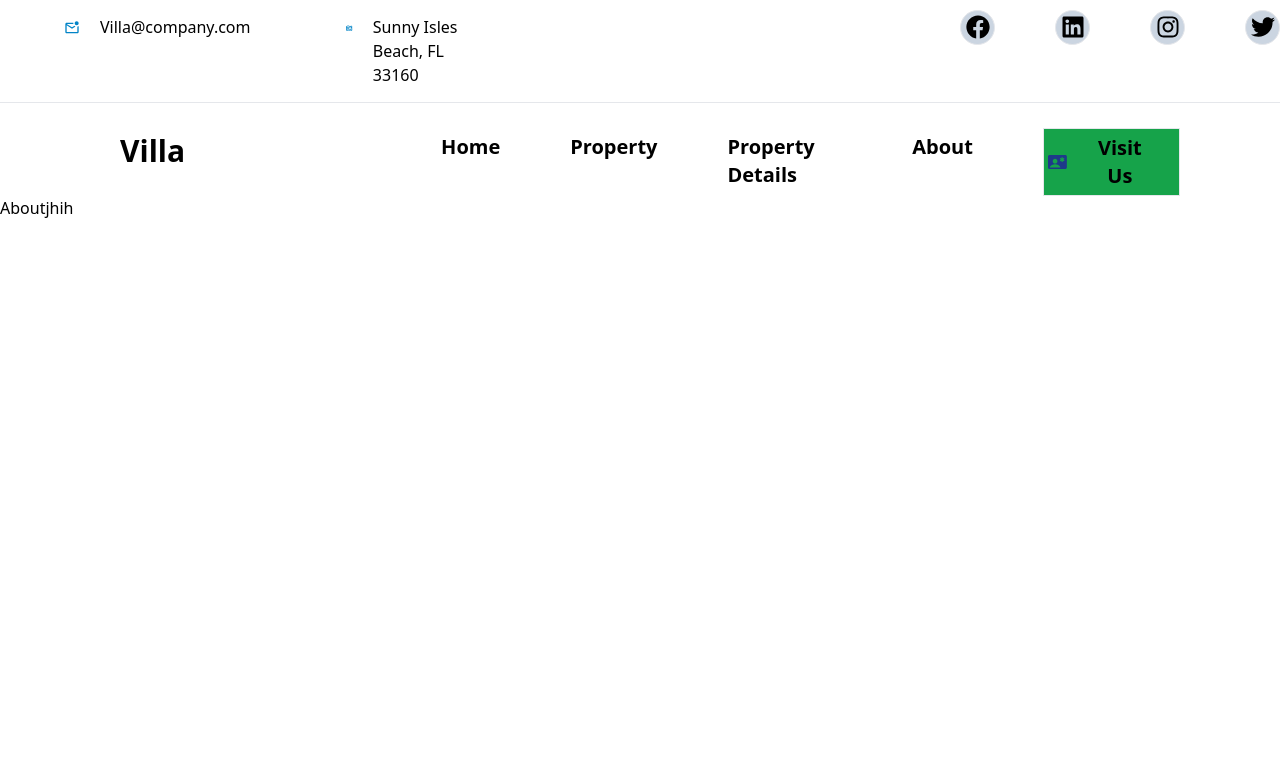
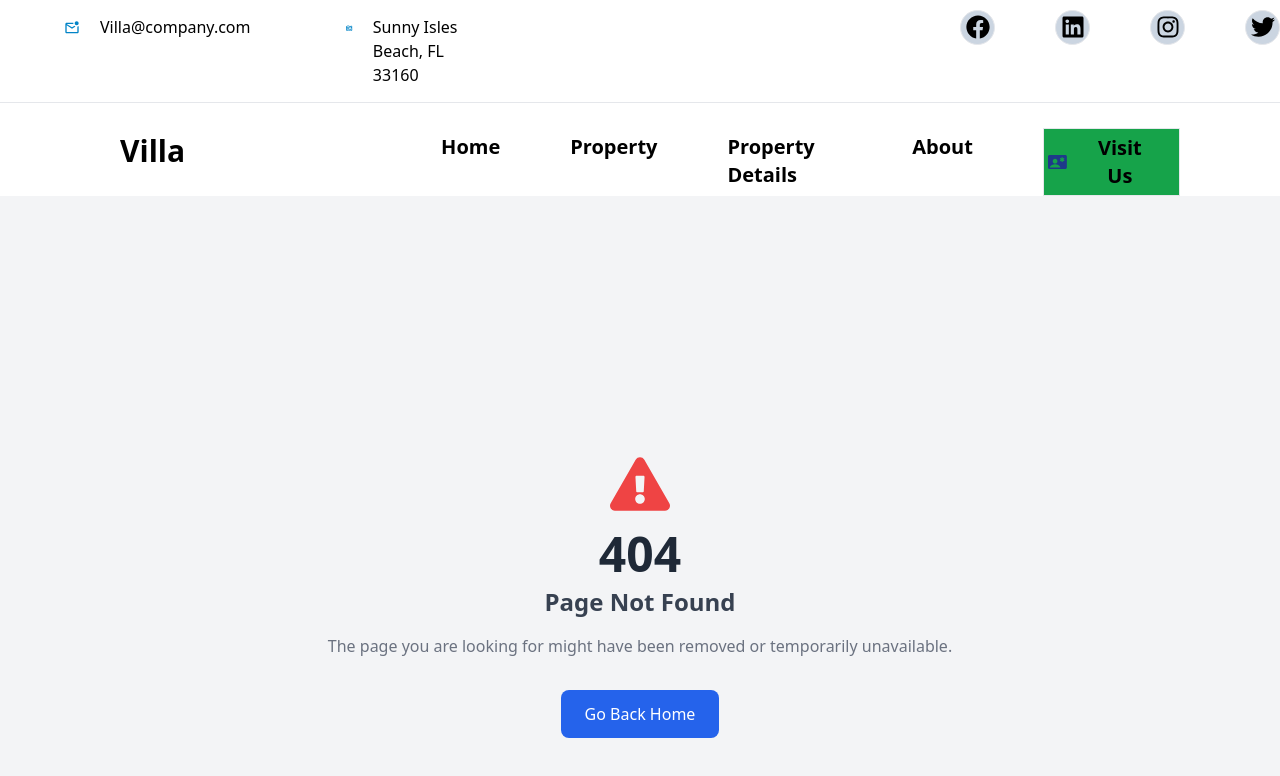
Before and after one commit to saravanan642/Hotel-React, a React (Create React App) app: page /about in a window 1280 px wide. Shown: the top 776 px of the page. Built offline with nearby package versions, Linux system fonts and the light colour scheme.

Commit message:
updated  Property.js

```diff
--- a/src/App.js
+++ b/src/App.js
@@ -3,9 +3,9 @@ import { Routes, Route } from 'react-router-dom';
 
 import Mainheader from "./Components/Mainheader";
 import Image from "./Components/Image"
-import About from "./Components/About";
 import Deatils from "./Components/Deatils";
 import PageNotFound from "./Components/PageNotFound";
+import Property from "./Components/Property.js";
 
 function App() {
   return (
@@ -14,7 +14,7 @@ function App() {
       <Mainheader />
     <Routes>
        <Route path="/" element ={<Image />} />
-       <Route path="/about" element={<About/>} />
+       <Route path="/Property" element={<Property/>} />
        <Route path="/deatils" element={<Deatils/>} />
        <Route path="*" element={<PageNotFound/>} />
     </Routes>
--- a/src/Components/About.js
+++ /dev/null
@@ -1,12 +0,0 @@
-import React from 'react'
-
-const About = () => {
-  return (
-    <div>
-        <div> Aboutjhih</div>
-
-    </div>
-  )
-}
-
-export default About
--- a/src/Components/Header.js
+++ b/src/Components/Header.js
@@ -1,4 +1,3 @@
-import React from 'react'
 import { MdOutlineMarkEmailUnread } from "react-icons/md";
 import { TiWavesOutline } from "react-icons/ti";
 import { FaFacebook } from "react-icons/fa";
--- a/src/Components/Mainheader.js
+++ b/src/Components/Mainheader.js
@@ -12,7 +12,7 @@ const Mainheader = () => {
             </div>
             <div className='flex gap-[70px] font-semibold border-none mt-[30px] text-xl ml-[20%]'>
                 <a  href="/"className='hover:text-red-600 transition-colors duration-300'>Home</a>
-                <Link to={"/about"}  className="hover:text-red-600 transition-colors duration-300">Property</Link>
+                <Link to={"/Property"}  className="hover:text-red-600 transition-colors duration-300">Property</Link>
 
                 <a href='/' className='hover:text-red-600 transition-colors duration-300' onClick={ () =>  navigate ("/deatils")}>Property Details</a>
                 <a href='/' className='hover:text-red-600 transition-colors duration-300'>About</a>
--- /dev/null
+++ b/src/Components/Property.js
@@ -0,0 +1,14 @@
+import img4 from "../Assests/ban-rak-thai-mae-hong-son-thailand.jpg"
+
+const Property = () => {
+  return (
+    <div>
+      <div>
+        <img src={ img4 } alt="Property"  className=" w-[100%] h-[550px]"></img>
+      </div>
+
+    </div>
+  )
+}
+
+export default Property
```
Also changed, not shown: 1 other file (tests, documents, lock files or other folders).
